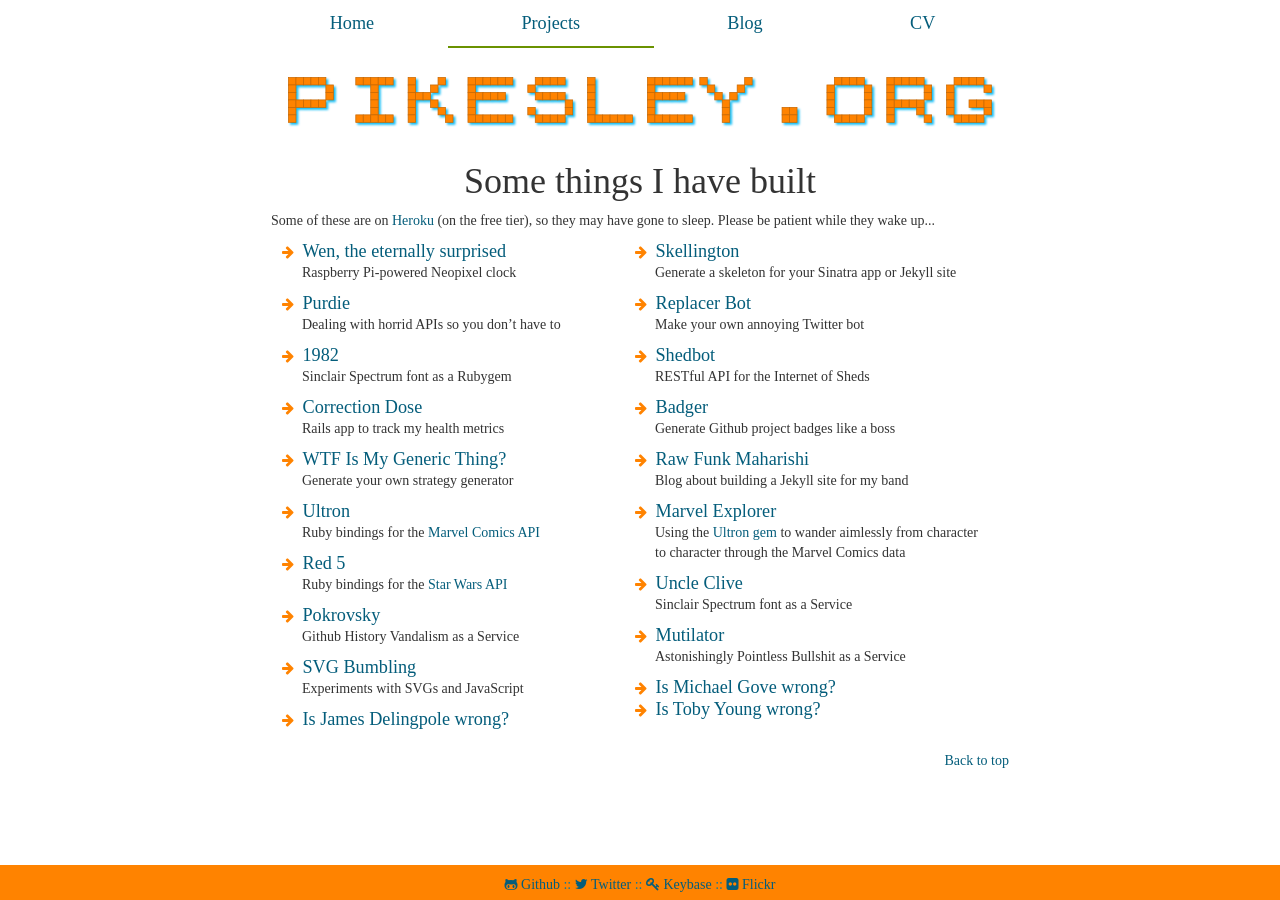
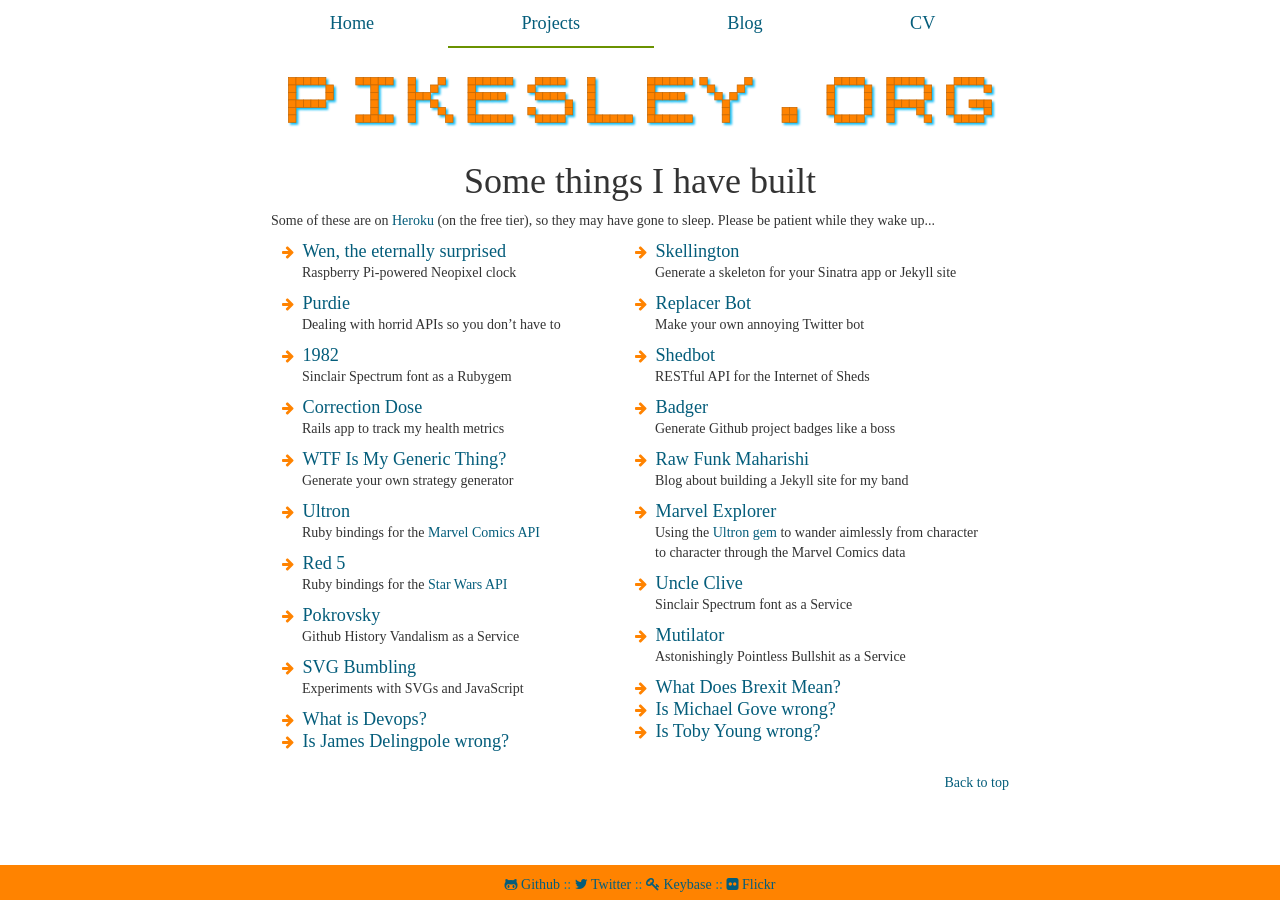
Before and after one commit to pikesley/pikesley.github.io, a Jekyll site: the page built from projects.html, in a window 1280 px wide. Built offline with Jekyll 4.4.1, drawn with Linux system fonts in a browser that asks for light colours; nearby versions of some CDN libraries; some web fonts are replaced; a style sheet for code colours, icons or effects is not loaded.

Commit message:
Add projects

```diff
--- a/_data/projects.yml
+++ b/_data/projects.yml
@@ -82,6 +82,12 @@
 #- title: Cruft & Company
 #  url: http://cruft.co/
 
+- title: What Does Brexit Mean?
+  url: http://what-does-brexit-mean.herokuapp.com/
+
+- title: What is Devops?
+  url: http://whatisdevops.com/
+
 - title: Is Michael Gove wrong?
   url: http://ismichaelgovewrong.info/
 
```
